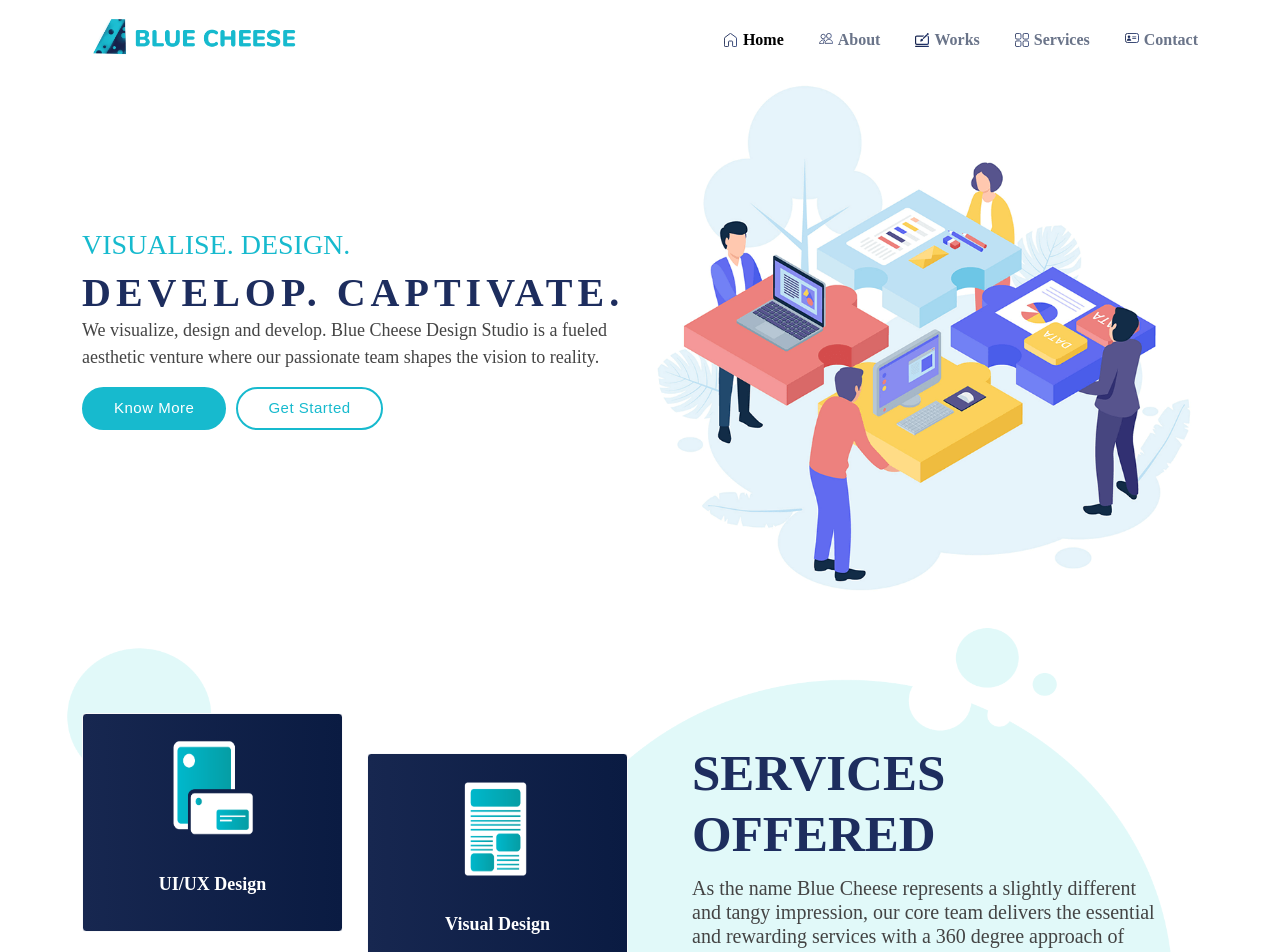
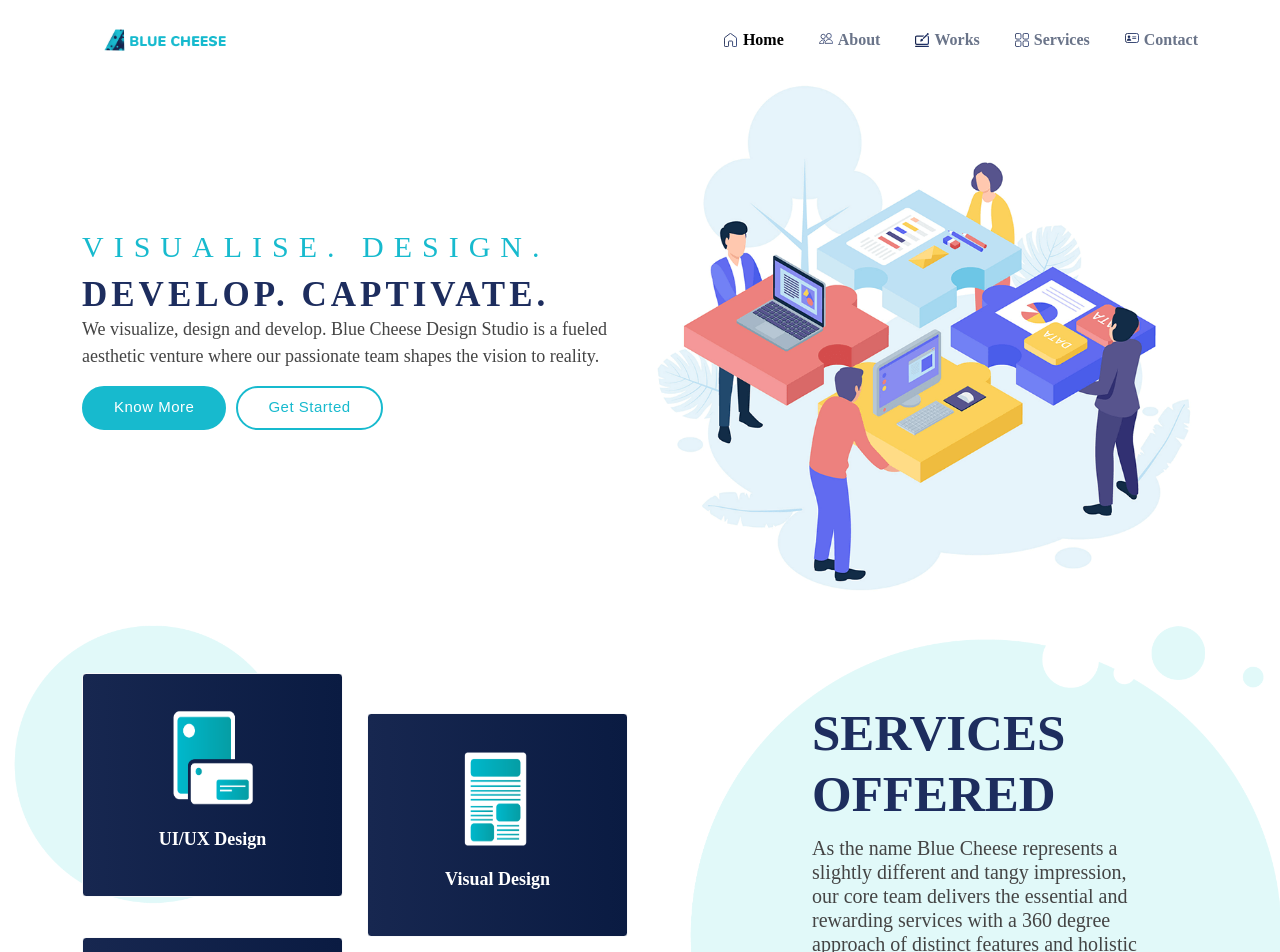
Before and after one commit to RoshaniSitlani05/blue-cheese, a PHP site: page / in a window 1280 px wide. Shown: the top 952 px of the page. Run offline with PHP 8.4, Linux system fonts and the light colour scheme; some web fonts are replaced.

Commit message:
change css and service backgorund

```diff
--- a/assets/css/style.css
+++ b/assets/css/style.css
@@ -64,6 +64,8 @@ h1, h2, h3, h4, h5, h6 {
 # Header
 --------------------------------------------------------------*/
 #header {
+      /*background: url("../img/logo-03.png") no-repeat;*/
+    /*background-size: 100% 100%;*/
   /*background: #fff;*/
   transition: all 0.5s;
   z-index: 997;
@@ -385,6 +387,10 @@ h1, h2, h3, h4, h5, h6 {
   /*padding-top: 82px;*/
 }
 
+#hero .hero-data{
+  padding-right: 20px;
+}
+
 #hero h1 {
     font-family: Coustard;
     margin: 0;
@@ -393,17 +399,17 @@ h1, h2, h3, h4, h5, h6 {
     /*color: #3e4450;*/
     color: #1D2D5E;
     margin: 10px 0  10px 0;
-    font-size: 40px;
+    font-size: 35px;
     text-transform: uppercase;
-    letter-spacing: 5px;
+    letter-spacing: 4px;
 }
 
 #hero h2 {
     font-family: Coustard;
     color: #17BACE;
-    font-size: 28px;
+    font-size: 30px;
     text-transform: uppercase;
-    letter-spacing: 47.5%;
+    letter-spacing: 10px;
 }
 
 #hero p {
@@ -593,18 +599,19 @@ section {
 --------------------------------------------------------------*/
 .featured-services {
     margin: 20px 0;
-    padding: 100px 20px 100px 20px;
-    background: url("../img/background.png") no-repeat;
-    background-size: 100% 100%;
-    /*max-width: 100%*/
-    height: 100%;
+    padding: 60px 20px;
+    background: url("../img/background3.png") center no-repeat;
+    background-size: cover;
+    /*background-size: 100% 100%;*/
+    width: 100%
+    height: auto;
     /*z-index: 1;*/
     /*height: 520px;*/
     /*position: relative;*/
 }
 
 .featured-services .section-title {
-  padding: 30px 40px;
+  padding: 30px 50px 30px 160px;
   position: relative;
 }
 
@@ -652,7 +659,7 @@ section {
 }
 
 .featured-services .icon-box {
-    padding: 20px 10px;
+    padding: 30px 0px;
     color: #5f687b;
     /*background: #0A1B42;*/
     background: linear-gradient(to left, #0A1B42, #172750);
@@ -665,7 +672,7 @@ section {
 
 .featured-services .icon {
     margin: 0 0 15px 0;
-    padding: 5px 5px 20px 5px;
+    padding: 5px 0px 5px 0px;
 }
 
 .featured-services .icon img {
@@ -701,7 +708,7 @@ section {
 }
 
 .featured-services .icon-box:hover .title a {
-    color: #16df7e;
+    /*color: #16df7e;*/
 }
 
 .featured-services .description {
--- a/index.html
+++ b/index.html
@@ -32,7 +32,7 @@
   <!-- ======= Header ======= -->
   <header id="header">
     <div class="container d-flex align-items-center justify-content-between">
-       <a href="index.html" class="logo"><img src="assets/img/logo-01.png" alt="" class="img-fluid"></a>
+       <a href="index.html" class="logo"><img src="assets/img/logo-02.png" alt="" class="img-fluid"></a>
 
         <nav id="navbar" class="navbar">
             <ul>
@@ -53,7 +53,7 @@
 <section id="hero" class="d-flex align-items-center">
     <div class="container">
         <div class="row">
-            <div class="col-lg-6 pt-5 pt-lg-0 order-2 order-lg-1 d-flex flex-column justify-content-center">
+            <div class="col-lg-6 pt-5 pt-lg-0 order-2 order-lg-1 d-flex flex-column justify-content-center hero-data">
                 <h2>Visualise. Design.</h2>
                 <h1>Develop. Captivate.</h1>
                 <p class="description">We visualize, design and develop. Blue Cheese Design Studio is a fueled aesthetic venture where our passionate team shapes the vision to reality.</p>
```
Also changed, not shown: assets/img/background2.png (added), assets/img/background3.png (added), assets/img/logo-03.png (added).
